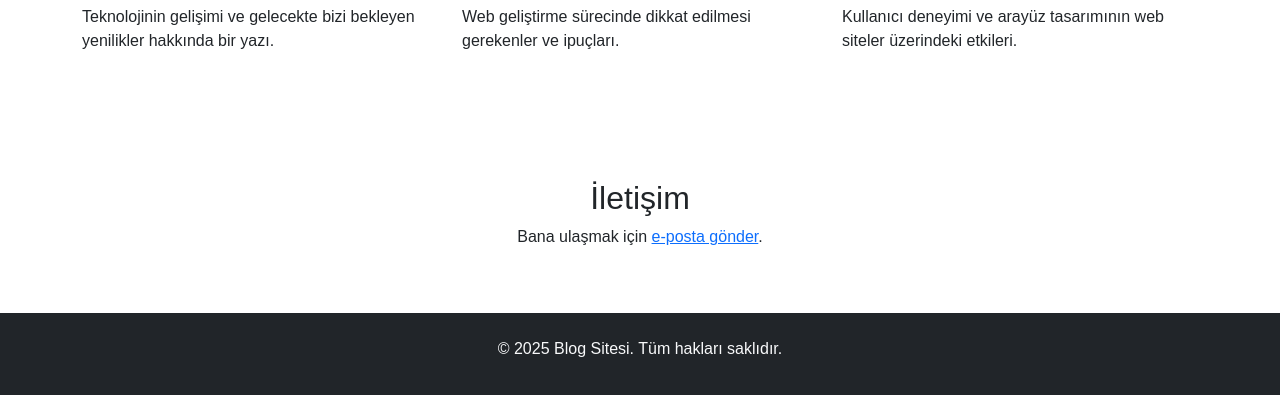
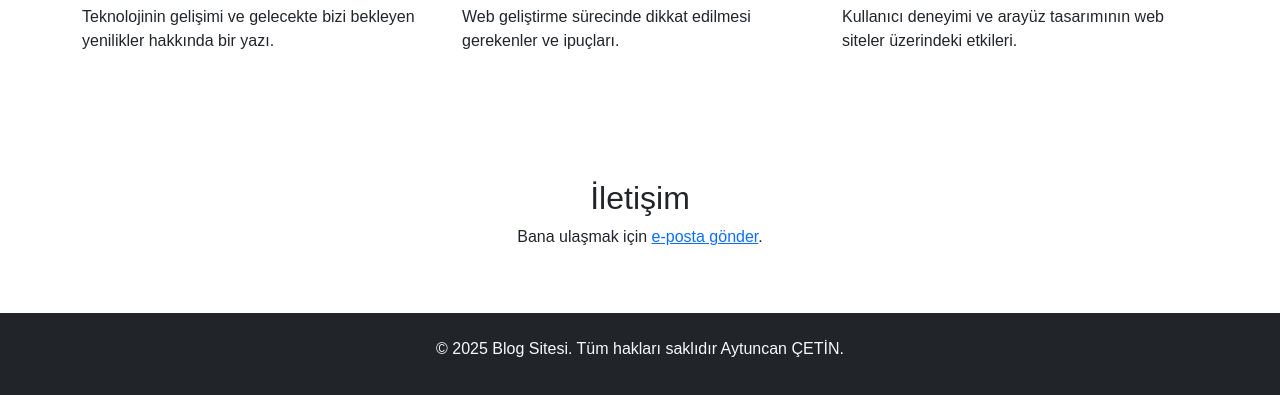
Before and after one commit to Aytuncan-Cetin/kodluyoruzilkrepo, a plain HTML site: page index.html in a window 1280 px wide. Shown: the part 1110-1505 px from the top of the page. Drawn offline with nearby package versions, Linux system fonts and the light colour scheme.

Commit message:
new update

```diff
--- a/index.html
+++ b/index.html
@@ -85,7 +85,7 @@
     </section>
 
     <footer class="text-center py-4 bg-dark text-light">
-        <p>&copy; 2025 Blog Sitesi. Tüm hakları saklıdır.</p>
+        <p>&copy; 2025 Blog Sitesi. Tüm hakları saklıdır Aytuncan ÇETİN.</p>
     </footer>
 
     <script src="https://cdn.jsdelivr.net/npm/bootstrap@5.3.0/dist/js/bootstrap.bundle.min.js"></script>
```
